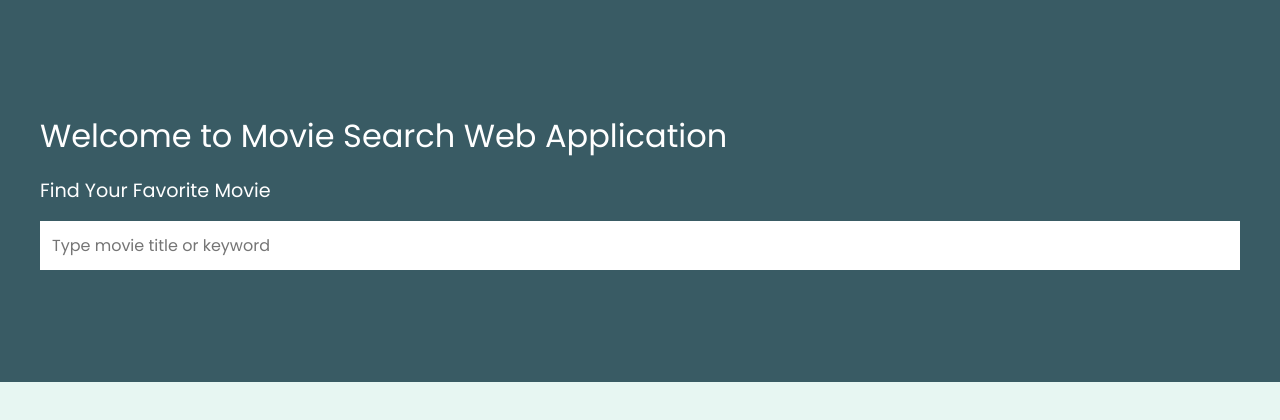
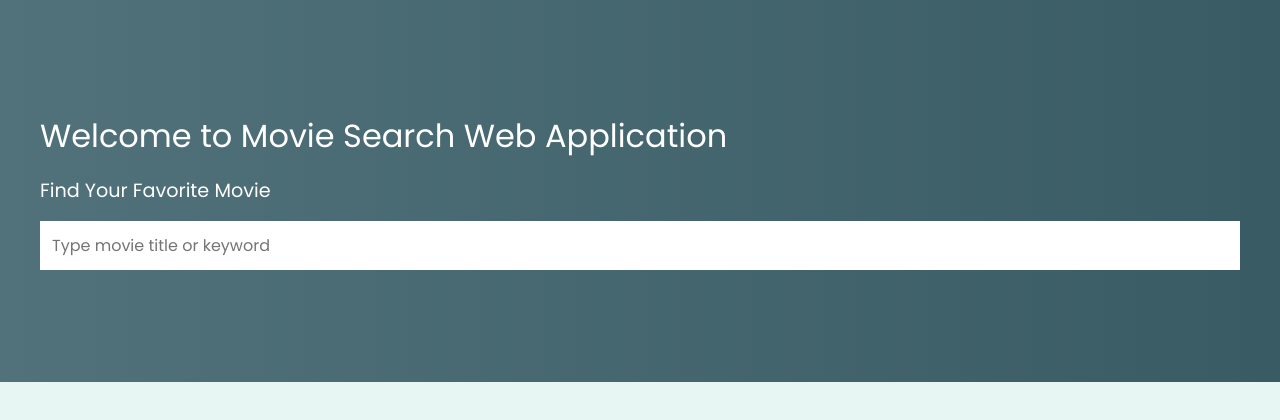
Before and after one commit to MahendhiranM/movie-searching-application, a React (Create React App) app: page / in a window 1280 px wide. Shown: the top 420 px of the page. Built offline with nearby package versions, Linux system fonts and the light colour scheme; no server answers.

Commit message:
bg color changed

```diff
--- a/src/App.css
+++ b/src/App.css
@@ -16,7 +16,7 @@ img{
   margin: 0 auto;
 }
 .bg-color-1{
-  background-color: #395B64;
+  background: linear-gradient(to right, #51727a, #395B64);
 }
 .is-title{
   font-size: 1.2rem;
@@ -63,7 +63,8 @@ img{
 }
 .is-card .is-title{
   padding-top: .75rem;
-  font-size: .75rem;
+  font-size: .9rem;
+  font-weight: 600;
 }
 .is-card .is-desc{
   padding-top: .5rem;
```
